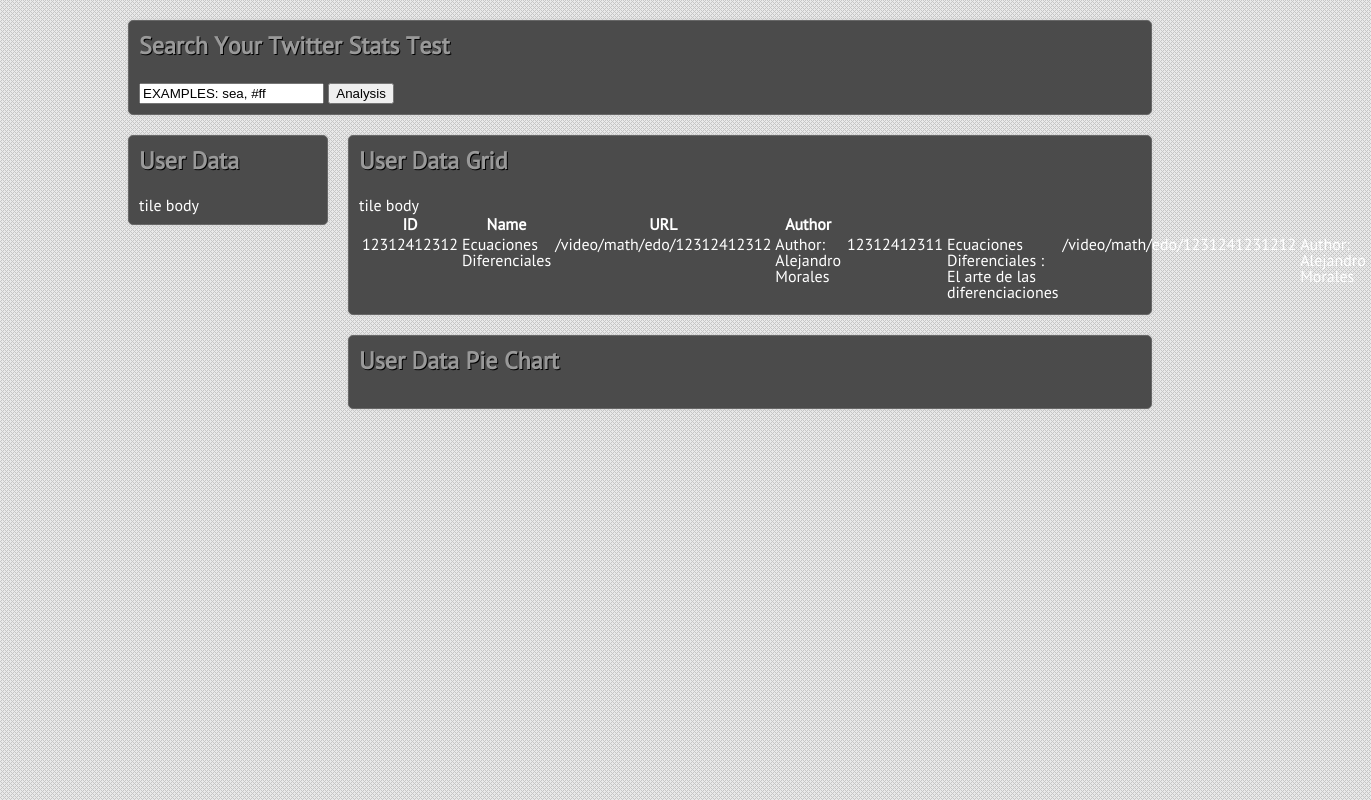
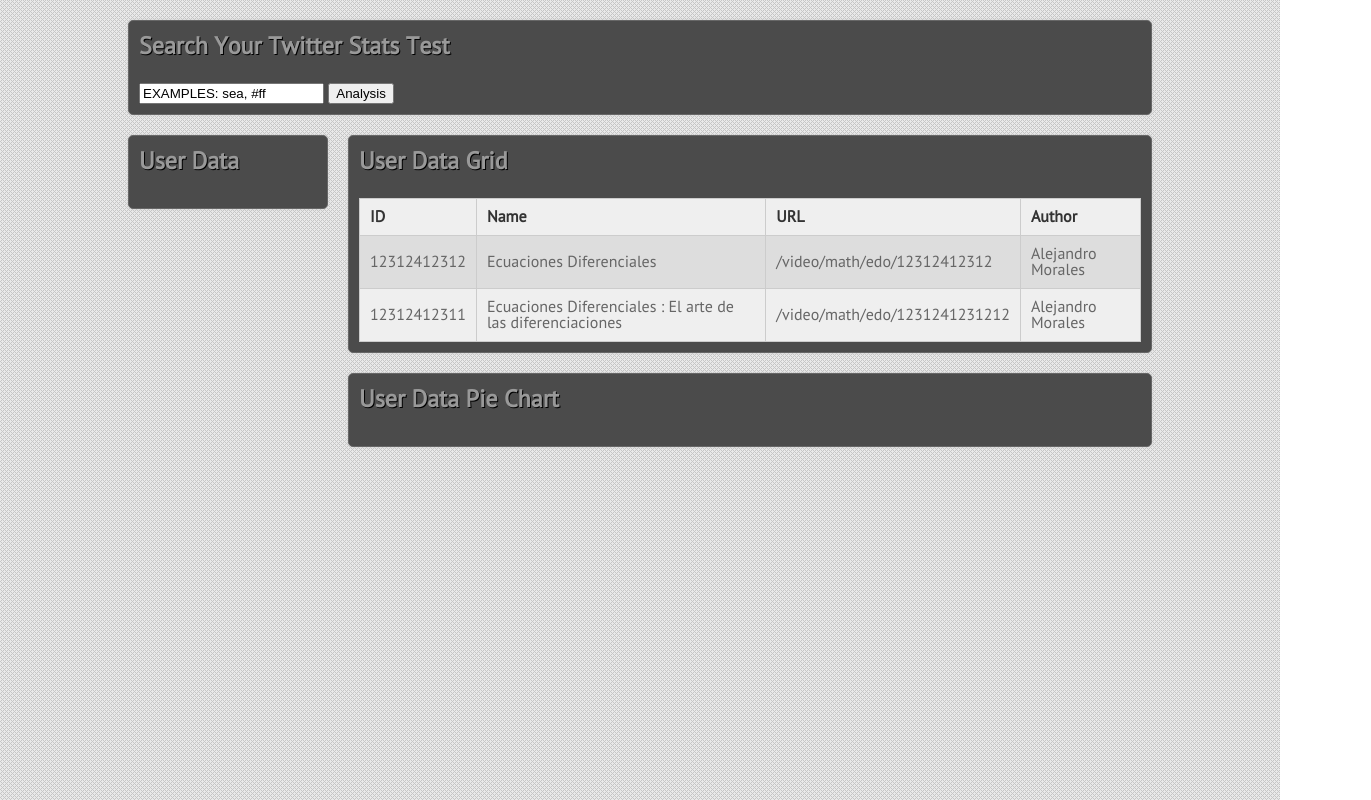
Before and after one commit to shahabbokhari/dashboard, a plain HTML site: page index.html in a window 1280 px wide. Shown: the whole page, 1371 px wide, since content can reach past the window. Drawn offline with Linux system fonts and the light colour scheme; a script that the page names is missing.

Commit message:
tr issue has been fixed

```diff
--- a/css/global.css
+++ b/css/global.css
@@ -111,3 +111,31 @@ a:hover {
     float: right;
     margin: 0 0 10px 10px;
 }
+
+/*Table*/
+
+/*Table Grid Styles*/
+.grid {
+width:100%;
+border-collapse:collapse;
+color: #666;
+}
+    .grid tr:nth-of-type(odd) {
+    background:#ddd;
+    }
+    .grid tr{
+    background:#efefef;
+    }
+
+
+    .grid th {
+    background:#efefef;
+    color:#333;
+    font-weight:700;
+    }
+
+    .grid td,.grid th {
+    border:1px solid #ccc;
+    text-align:left;
+    padding:10px;
+    }
--- a/index.html
+++ b/index.html
@@ -6,20 +6,6 @@
     <script type="text/javascript" src="js/jquery-1.8.1.min.js"></script>
     <script type="text/javascript">
 		//$.getJSON( url, [data], [callback] )
-	var url = 'json/result.json';
-     $(document).ready(function() {
-
-         $.getJSON(url, function(data) {
-            $.each(data.video, function(index, video) {
-			var row = $("<tr></tr>");
-			  $('#userDataGrid').append('<td>' + video.id + '</td>');
-			  $('#userDataGrid').append('<td>' + video.name + '</td>');
-			  $('#userDataGrid').append('<td>' + video.url + '</td>');
-
-				  $.each(video.author.data, function(index, author) {
-					  $('#userDataGrid').append('<td> Author: ' + author.name_author + '</td>');
-				  });
-
 		/*$.each(video.comments.data, function(index, comments) {
 		 $('#userDataGrid').append('<td> Comments: ' + comments.message + '</td>');
 		 $('#userDataGrid').append('<td> Created Time: ' + comments.created_time + '</td>');
@@ -29,15 +15,25 @@
 		$('#userDataGrid').append('<td> Name: ' + video.name + '</td>');
 		$('#userDataGrid').append('<td> URL: ' + video.url + '</td>');*/
 
-				$('#userDataGrid').append('<br/>');
+		var url ='json/result.json';
+		$(document).ready(function()
+		{
+			$.getJSON(url, function(data)
+			{
+
+				$.each(data.video, function(index, video)
+				{
+
+					$('#userDataGrid').append('<td>' +video.id +'</td>');
+					$('#userDataGrid').append('<td>' +video.name +'</td>');
+					$('#userDataGrid').append('<td>' +video.url +'</td>');
+          $.each(video.author.data, function(index, author) {
+            $('#userDataGrid').append('<td>' + author.name_author + '</td>');
+          });
+          $('#userDataGrid > td').wrapAll('<tr></tr>')
+
 				});
 			});
-
-  $("#userDataGrid p").addClass("selected highlight");
-
-        console.log("========================");
-        //console.log(data);
-		console.log("========================");
 		});
 
 </script>
@@ -84,7 +80,6 @@
     <body>
 <header id="header">
       <div id="logo"></div>
-      <div class="clear-fix"> </div>
     </header>
 <section id="wrapper">
       <div id="gridHeader" class="tile">
@@ -92,34 +87,25 @@
           <h2>Search Your Twitter Stats Test</h2>
         </header>
     <div class="tile-body">
-
           <label for="textfield"></label>
           <input name="textfield" type="text" id="textfield" value="EXAMPLES: sea, #ff">
           <input type="submit" name="button" id="button" value="Analysis">
-<div class="clear-fix"> </div>
         </div>
-          <div class="clear-fix"> </div>
   </div>
       <section id="column-a">
     <div class="tile">
           <header>
         <h2>User Data</h2>
       </header>
-          <div class="tile-body">
-          tile body
-        <div class="clear-fix"> </div>
+          <div class="tile-body"> </div>
         </div>
-          <div class="clear-fix"> </div>
-        </div>
-    <div class="clear-fix"> </div>
   </section>
       <section id="column-b">
-
     <div class="widget">
           <header>
         <h2>User Data Grid</h2>
       </header>
-          <div class="widget-body"> tile body
+          <div class="widget-body">
         <table id="userDataGrid" class="grid">
               <tbody>
           </tbody>
@@ -134,9 +120,7 @@
               <tbody>
           </tbody>
             </table>
-        <div class="clear-fix"> </div>
       </div>
-          <div class="clear-fix"> </div>
         </div>
     <div class="widget">
           <header>
@@ -145,13 +129,9 @@
           <div class="widget-body">
         <!--Div that will hold the pie chart-->
         <div id="userDataPieChart"></div>
-        <div class="clear-fix"> </div>
       </div>
-          <div class="clear-fix"> </div>
         </div>
-    <div class="clear-fix"> </div>
   </section>
-      <div class="clear-fix"> </div>
     </section>
 <footer id="footer"> </footer>
 </body>
```
Lines whose indentation alone changed are shown as unchanged.
